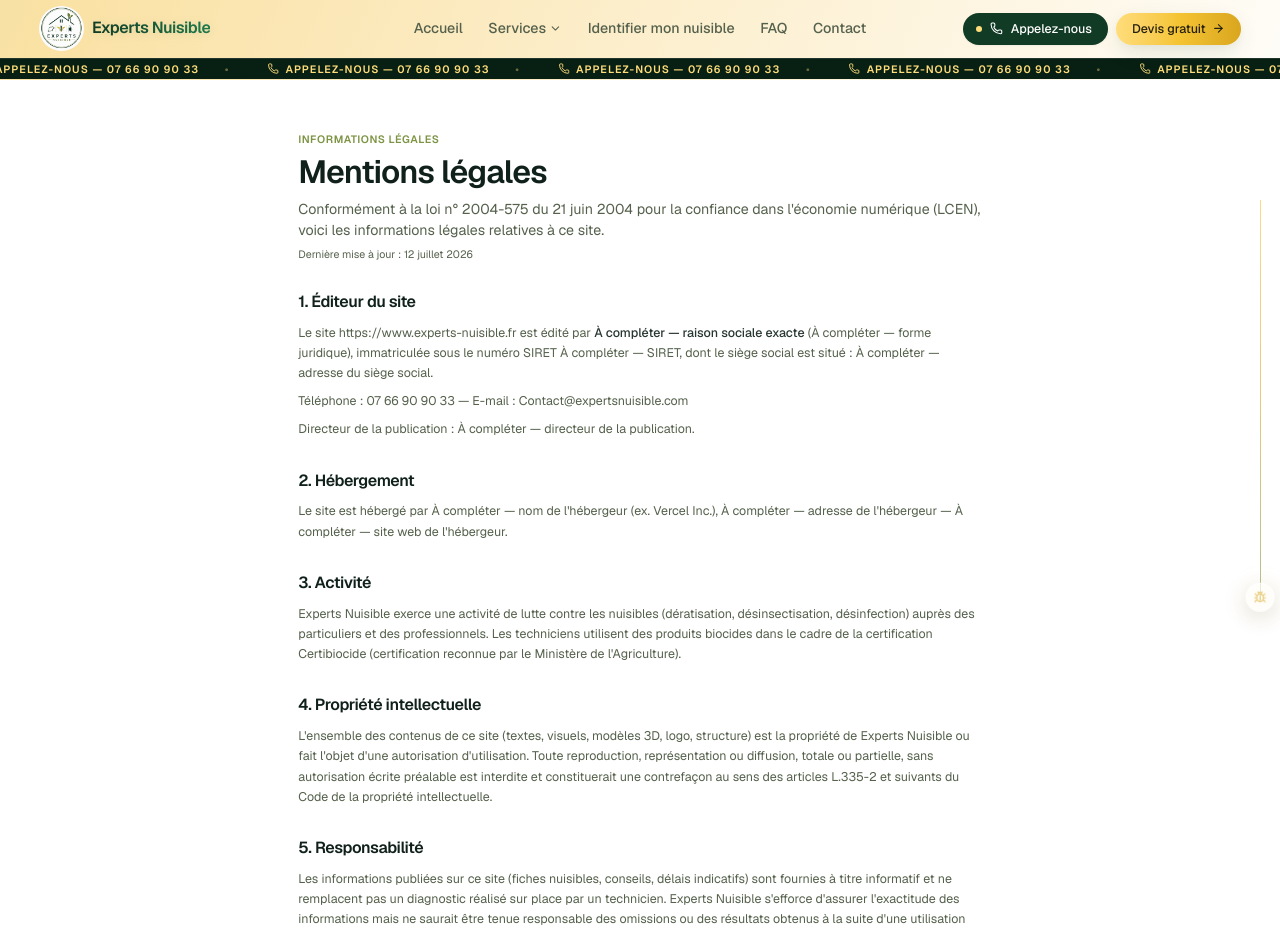
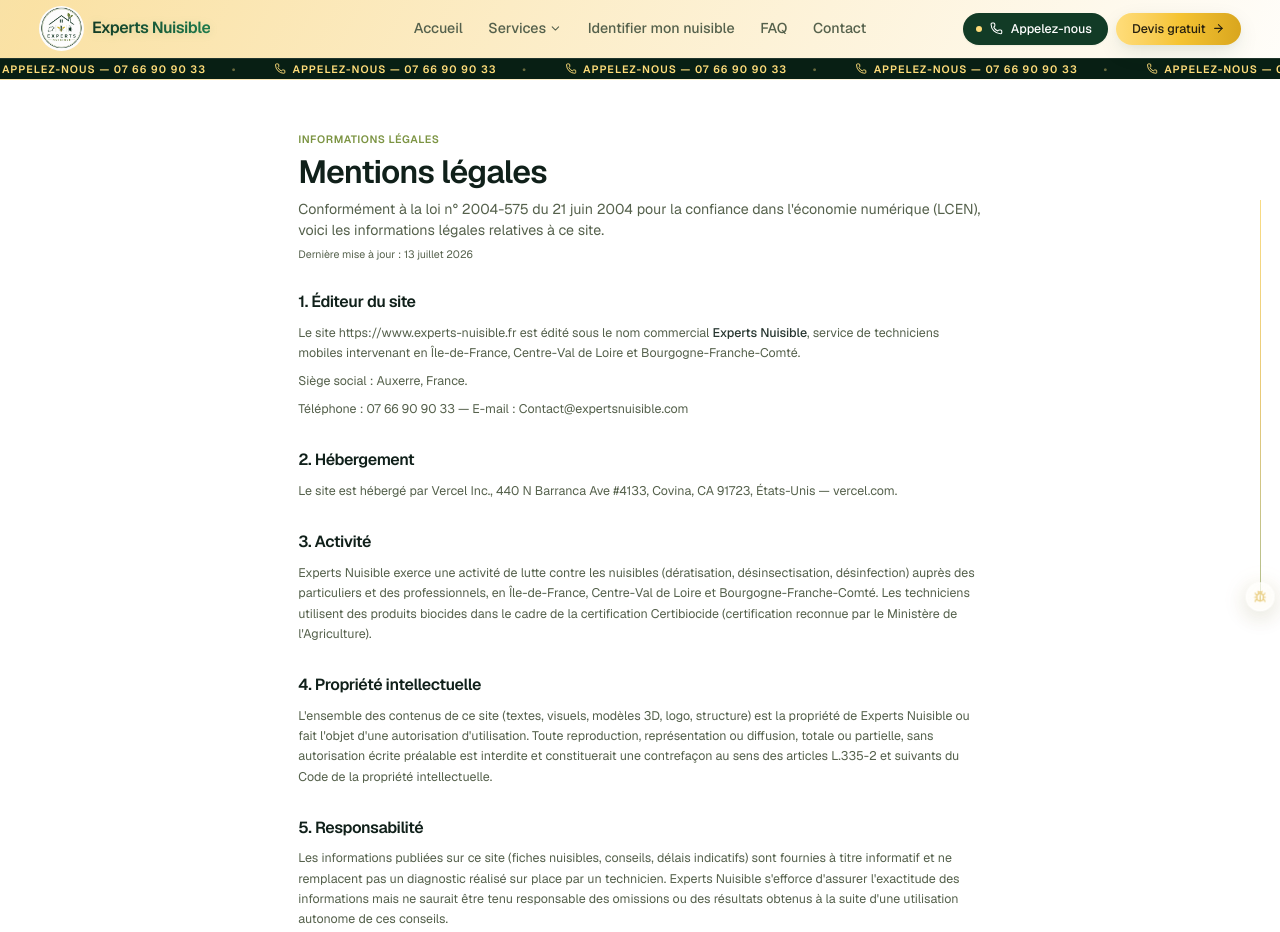
Before and after one commit to Ryad-Cyber/experts-nuisible, a Next.js app: page /mentions-legales in a window 1280 px wide. Shown: the top 932 px of the page. Built offline with nearby package versions, Linux system fonts and the light colour scheme.

Commit message:
Optimisation hero, compression 3D et maillage services

```diff
--- a/src/app/confidentialite/page.tsx
+++ b/src/app/confidentialite/page.tsx
@@ -20,8 +20,12 @@
     >
       <LegalSection title="1. Responsable du traitement">
         <p>
-          {legalConfig.companyName} ({legalConfig.address}) est responsable du traitement des
-          données collectées sur ce site. Pour toute question :{" "}
+          {legalConfig.tradeName}
+          {legalConfig.companyName && ` (${legalConfig.companyName})`}, service de techniciens
+          mobiles intervenant en {legalConfig.serviceArea}
+          {legalConfig.address ? `, dont le siège social est situé ${legalConfig.address}` : ""}
+          , est responsable du traitement des données collectées sur ce site. Pour toute
+          question :{" "}
           <a href={`mailto:${siteConfig.email}`} className="font-medium text-secondary underline underline-offset-2 hover:text-foreground">
             {siteConfig.email}
           </a>
@@ -63,9 +67,9 @@
       <LegalSection title="4. Destinataires et sous-traitants">
         <p>
           Vos données ne sont ni vendues ni cédées. Elles sont accessibles uniquement à
-          l&apos;équipe de {siteConfig.name}{" "}et transitent par nos sous-traitants techniques :
-          l&apos;hébergeur du site ({legalConfig.host.name}) et le service d&apos;acheminement
-          d&apos;e-mails (Resend), chacun agissant conformément au RGPD.
+          l&apos;équipe de {legalConfig.tradeName}{" "}et transitent par nos sous-traitants
+          techniques : l&apos;hébergeur du site ({legalConfig.host.name}) et le service
+          d&apos;acheminement d&apos;e-mails (Resend), chacun agissant conformément au RGPD.
         </p>
       </LegalSection>
 
--- a/src/app/mentions-legales/page.tsx
+++ b/src/app/mentions-legales/page.tsx
@@ -20,14 +20,25 @@
     >
       <LegalSection title="1. Éditeur du site">
         <p>
-          Le site {siteConfig.url} est édité par <strong className="font-medium text-foreground/90">{legalConfig.companyName}</strong>{" "}
-          ({legalConfig.legalForm}), immatriculée sous le numéro SIRET {legalConfig.siret}, dont le
-          siège social est situé : {legalConfig.address}.
+          Le site {siteConfig.url} est édité sous le nom commercial{" "}
+          <strong className="font-medium text-foreground/90">{legalConfig.tradeName}</strong>,
+          service de techniciens mobiles intervenant en {legalConfig.serviceArea}.
+          {legalConfig.companyName && (
+            <>
+              {" "}
+              Raison sociale : {legalConfig.companyName}
+              {legalConfig.legalForm ? ` (${legalConfig.legalForm})` : ""}
+              {legalConfig.siret ? `, SIRET ${legalConfig.siret}` : ""}.
+            </>
+          )}
         </p>
+        {legalConfig.address && <p>Siège social : {legalConfig.address}.</p>}
         <p>
           Téléphone : {siteConfig.phone.display} — E-mail : {siteConfig.email}
         </p>
-        <p>Directeur de la publication : {legalConfig.publicationDirector}.</p>
+        {legalConfig.publicationDirector && (
+          <p>Directeur de la publication : {legalConfig.publicationDirector}.</p>
+        )}
       </LegalSection>
 
       <LegalSection title="2. Hébergement">
@@ -39,21 +50,22 @@
 
       <LegalSection title="3. Activité">
         <p>
-          {siteConfig.name} exerce une activité de lutte contre les nuisibles (dératisation,
-          désinsectisation, désinfection) auprès des particuliers et des professionnels. Les
-          techniciens utilisent des produits biocides dans le cadre de la certification
-          Certibiocide (certification reconnue par le Ministère de l&apos;Agriculture).
+          {legalConfig.tradeName} exerce une activité de lutte contre les nuisibles
+          (dératisation, désinsectisation, désinfection) auprès des particuliers et des
+          professionnels, en {legalConfig.serviceArea}. Les techniciens utilisent des produits
+          biocides dans le cadre de la certification Certibiocide (certification reconnue par
+          le Ministère de l&apos;Agriculture).
         </p>
       </LegalSection>
 
       <LegalSection title="4. Propriété intellectuelle">
         <p>
           L&apos;ensemble des contenus de ce site (textes, visuels, modèles 3D, logo, structure)
-          est la propriété de {siteConfig.name} ou fait l&apos;objet d&apos;une autorisation
-          d&apos;utilisation. Toute reproduction, représentation ou diffusion, totale ou
-          partielle, sans autorisation écrite préalable est interdite et constituerait une
-          contrefaçon au sens des articles L.335-2 et suivants du Code de la propriété
-          intellectuelle.
+          est la propriété de {legalConfig.tradeName}{" "}ou fait l&apos;objet d&apos;une
+          autorisation d&apos;utilisation. Toute reproduction, représentation ou diffusion,
+          totale ou partielle, sans autorisation écrite préalable est interdite et
+          constituerait une contrefaçon au sens des articles L.335-2 et suivants du Code de la
+          propriété intellectuelle.
         </p>
       </LegalSection>
 
@@ -61,9 +73,10 @@
         <p>
           Les informations publiées sur ce site (fiches nuisibles, conseils, délais indicatifs)
           sont fournies à titre informatif et ne remplacent pas un diagnostic réalisé sur place
-          par un technicien. {siteConfig.name} s&apos;efforce d&apos;assurer l&apos;exactitude des
-          informations mais ne saurait être tenue responsable des omissions ou des résultats
-          obtenus à la suite d&apos;une utilisation autonome de ces conseils.
+          par un technicien. {legalConfig.tradeName} s&apos;efforce d&apos;assurer
+          l&apos;exactitude des informations mais ne saurait être tenu responsable des
+          omissions ou des résultats obtenus à la suite d&apos;une utilisation autonome de ces
+          conseils.
         </p>
         <p>
           Les liens externes (WhatsApp, Instagram) renvoient vers des services tiers dont les
--- a/src/config/legal.ts
+++ b/src/config/legal.ts
@@ -2,29 +2,35 @@
 // Informations légales de l'entreprise — consommées par /mentions-legales et
 // /confidentialite.
 //
-// ⚠️ À COMPLÉTER PAR L'ENTREPRISE avant la mise en production : chaque valeur
-// contenant « À compléter » doit être remplacée par l'information réelle.
-// Aucune information légale ne doit être inventée ou approximative.
+// Champs optionnels (`| null`) : à renseigner dès que l'information officielle
+// est disponible (SIRET, forme juridique, directeur de publication, raison
+// sociale...). Tant qu'un champ vaut `null`, les pages légales reformulent la
+// phrase concernée proprement plutôt que d'afficher un texte manquant ou un
+// placeholder — aucune donnée légale n'est inventée ou approximée.
 // ---------------------------------------------------------------------------
 
 export const legalConfig = {
-  /** Raison sociale exacte telle qu'immatriculée (ex. "EXPERTS NUISIBLE SAS"). */
-  companyName: "À compléter — raison sociale exacte",
+  /** Nom commercial affiché publiquement. */
+  tradeName: "Experts Nuisible",
+  /** Raison sociale exacte telle qu'immatriculée, une fois disponible. */
+  companyName: null as string | null,
   /** Forme juridique (ex. "SAS", "SARL", "Entrepreneur individuel"). */
-  legalForm: "À compléter — forme juridique",
+  legalForm: null as string | null,
   /** Numéro SIRET (14 chiffres). */
-  siret: "À compléter — SIRET",
+  siret: null as string | null,
   /** Adresse du siège social. */
-  address: "À compléter — adresse du siège social",
+  address: "Auxerre, France" as string | null,
   /** Nom du directeur ou de la directrice de la publication. */
-  publicationDirector: "À compléter — directeur de la publication",
+  publicationDirector: null as string | null,
+  /** Zone géographique réellement couverte par le réseau de techniciens mobiles. */
+  serviceArea: "Île-de-France, Centre-Val de Loire et Bourgogne-Franche-Comté",
   /** Hébergeur du site (obligatoire : nom, adresse, moyen de contact). */
   host: {
-    name: "À compléter — nom de l'hébergeur (ex. Vercel Inc.)",
-    address: "À compléter — adresse de l'hébergeur",
-    website: "À compléter — site web de l'hébergeur",
+    name: "Vercel Inc.",
+    address: "440 N Barranca Ave #4133, Covina, CA 91723, États-Unis",
+    website: "vercel.com",
   },
 } as const;
 
 /** Date affichée sur les pages légales — à mettre à jour à chaque révision. */
-export const LEGAL_LAST_UPDATE = "12 juillet 2026";
+export const LEGAL_LAST_UPDATE = "13 juillet 2026";
```
